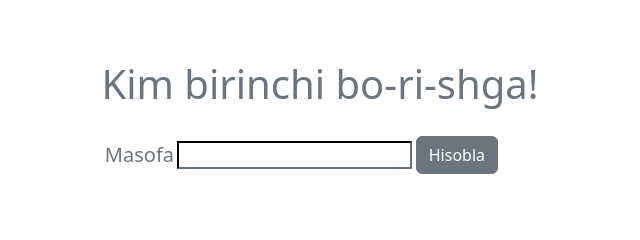
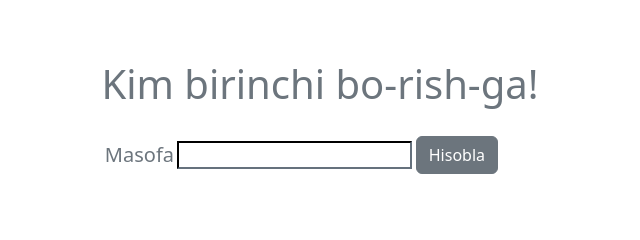
Before and after one commit to oldboy16/calc, a plain HTML site: page index.html in a window 1280 px wide. Shown: the top 240 px of the page, 320-960 px from the left. Drawn offline with nearby package versions, Linux system fonts and the light colour scheme.

Commit message:
strin-methods

```diff
--- a/index.html
+++ b/index.html
@@ -16,7 +16,7 @@
             <div class="hero">
                 <div class="hero__wrap">
                     <div class="hero__title">
-                        <h1 class=" text-secondary">Kim birinchi bo-ri-shga!<h1>
+                        <h1 class=" text-secondary">Kim birinchi bo-rish-ga!<h1>
                     </div>
                     <div class="hero__inner">
                         <label class="text-secondary fs-5">Masofa</label>
```
